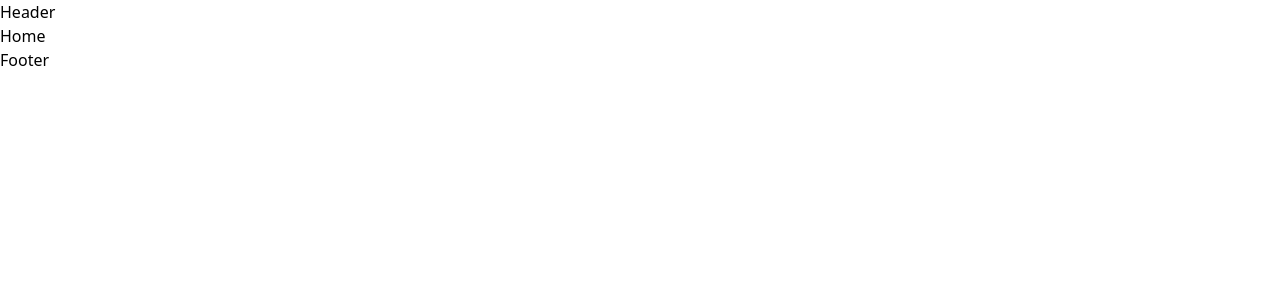
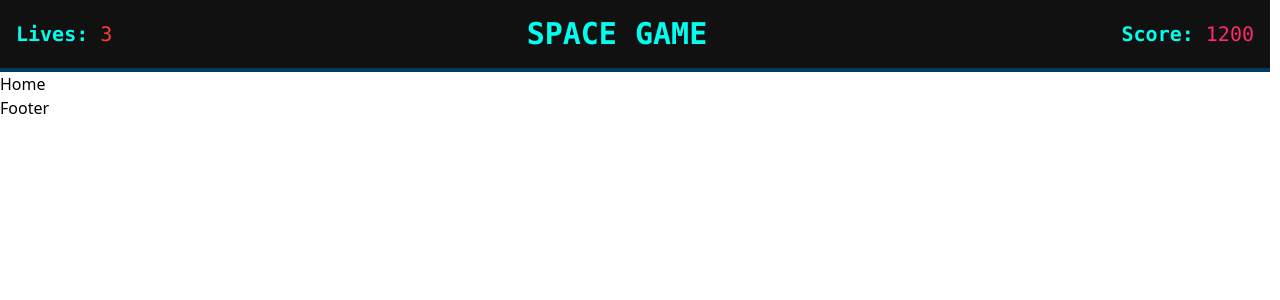
Before and after one commit to TejasKedare/space-game, a React (Create React App) app: page / in a window 1280 px wide. Shown: the top 300 px of the page. Built offline with nearby package versions, Linux system fonts and the light colour scheme.

Commit message:
created temporary header design

```diff
--- a/src/layout/Header.jsx
+++ b/src/layout/Header.jsx
@@ -1,9 +1,24 @@
-import React from 'react'
+import React from 'react';
 
 const Header = () => {
   return (
-    <div>Header</div>
-  )
-}
+    <div className="flex justify-between items-center bg-background text-accent p-4 border-b-4 border-secondary">
+      {/* Lives */}
+      <div className="text-xl font-mono">
+        <strong>Lives:</strong> <span className="text-error">3</span>
+      </div>
 
-export default Header
+      {/* Title */}
+      <div className="text-3xl font-extrabold font-mono text-center text-accent">
+        SPACE GAME
+      </div>
+
+      {/* Score */}
+      <div className="text-xl font-mono">
+        <strong>Score:</strong> <span className="text-primary">1200</span>
+      </div>
+    </div>
+  );
+};
+
+export default Header;
```
